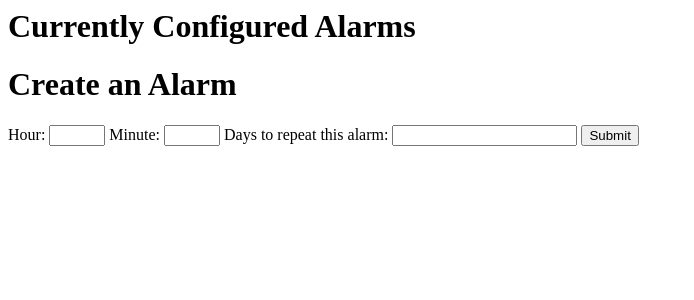
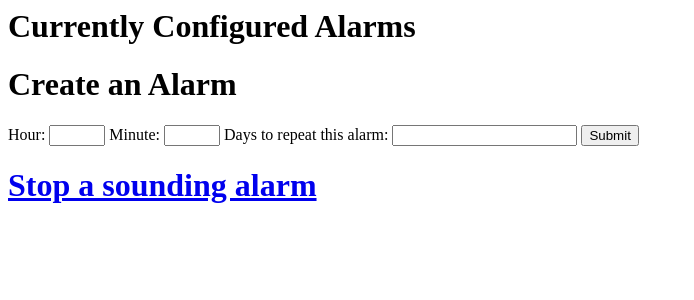
Before and after one commit to connorwagner/PiAlarm, a PHP site: page /alarm/index.php in a window 1280 px wide. Shown: the top 300 px of the page, without its empty margins (0-694 px from the left). Run offline with PHP 8.4, Linux system fonts and the light colour scheme; data that the repository does not hold is empty.

Commit message:
Updated index to allow shutoff of alarm

```diff
--- a/php/alarm/index.php
+++ b/php/alarm/index.php
@@ -48,5 +48,8 @@
             <input type='submit'>
         </form>
     </div>
+    <div id="stopAlarm">
+        <h1><a href='stopTone.php'>Stop a sounding alarm</a></h1>
+    </div>
 </body>
 </html>
```
